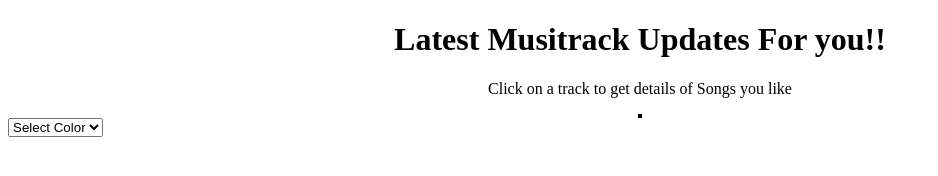
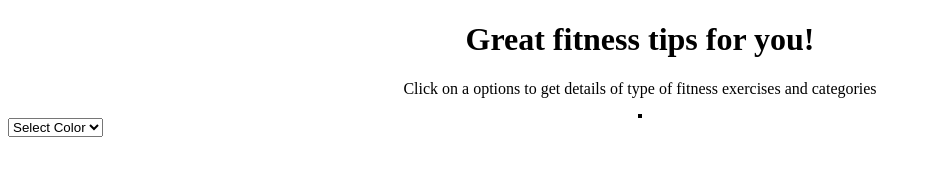
Before and after one commit to iamROBIN46/dom_cook, a plain HTML site: page index.html in a window 1280 px wide. Shown: the whole page, without its empty margins (0-938 px from the left). Drawn offline with Linux system fonts and the light colour scheme.

Commit message:
Update index.html

```diff
--- a/index.html
+++ b/index.html
@@ -14,8 +14,8 @@ th,td {
 }
 </style>
 <body>
-<h1>Latest Musitrack Updates For you!!</h1>
-<p>Click on a track to get details of Songs you like</p>
+<h1>Great fitness tips for you!</h1>
+<p>Click on a options to get details of type of fitness exercises and categories</p>
 <p id='showtrc'></p>
 <table id="demo"></table>
 <select id="dem" onchange="show()">
```
